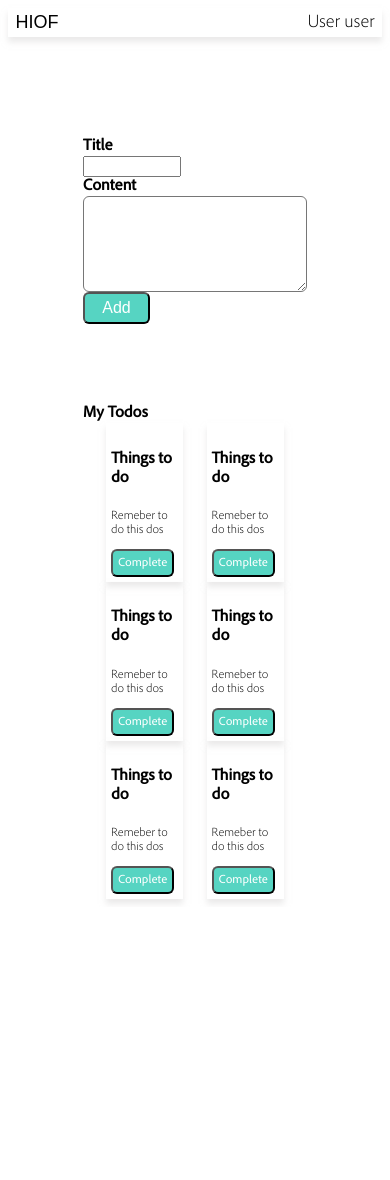
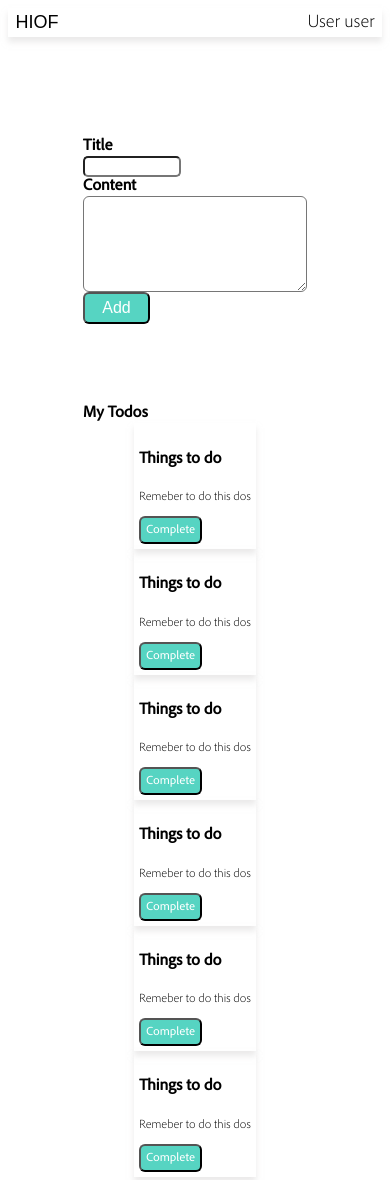
Before and after one commit to toremeek/oblig1, a plain HTML site: page index.html in a window 390 px wide. Shown: the top 1180 px of the page. Before the commit the page ends 907 px from the top, so only its background shows below. Drawn offline with Linux system fonts and the light colour scheme; a web font is replaced by a local one.

Commit message:
lagt til @media

```diff
--- a/style.css
+++ b/style.css
@@ -27,6 +27,8 @@
     font-weight: normal;
     font-style: normal;
     }
+
+
 
 html {
     max-width: 1400px;
@@ -66,6 +68,7 @@ main {
 
 #title1{
     width: 40%;
+    border-radius: 5px;
 }
 
 .form{
@@ -124,7 +127,6 @@ textarea {
 article{
     width: 30%;
     box-shadow: 0px 5px 6px #d8d5d580;
-    z-index: 2;
     padding: 5px;
 }
 
@@ -154,3 +156,21 @@ p{
     margin: 80px auto 0px 20%;
 
 }
+
+
+@media only screen and (max-width: 800px) {
+
+    .wrapper_cards{
+        width: 50%;
+        align-items: center;
+        display: flex;
+        flex-wrap: wrap;
+        flex-direction: column;
+
+    }
+    article{
+        width: 60%;
+        box-shadow: 0px 5px 6px #d8d5d580;
+        padding: 5px;
+    }
+}
```
